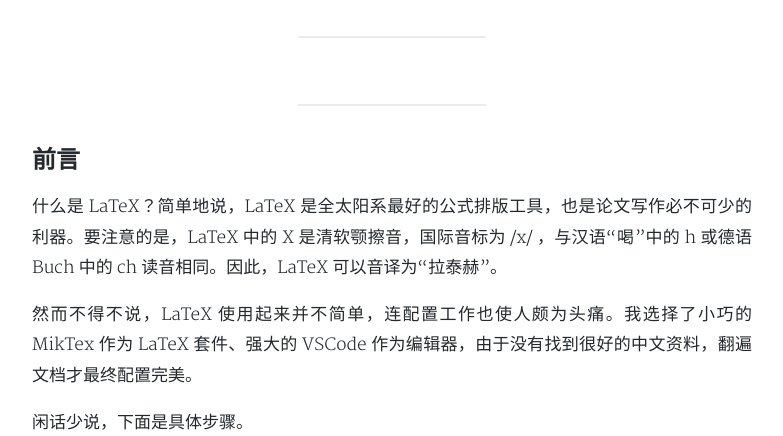
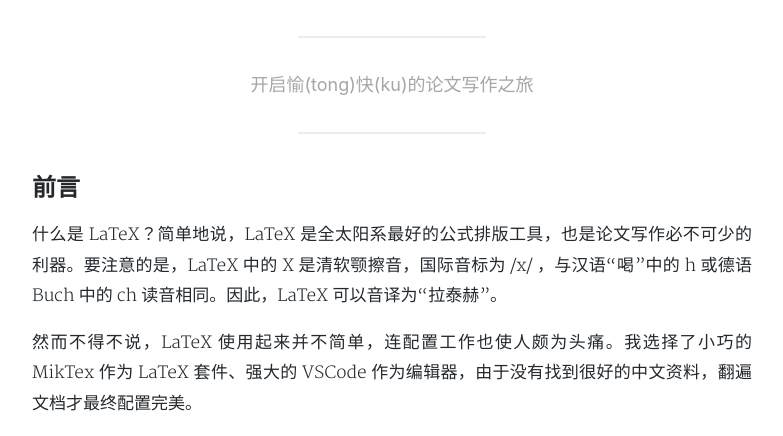
Before and after one commit to Morimiue/mzzx.github.io, a Jekyll site: the page built from _posts/2019-05-14-miktex-vscode.md, in a window 1280 px wide and 900 px high, cut to the strip 464-900 px from the top of the window. Shown: the whole strip, without its empty margins (248-1031 px from the left). Built offline with Jekyll 4.4.1, drawn with Linux system fonts in a browser that asks for light colours; nearby versions of some CDN libraries; comment, search, counter and statistics services are not loaded; a style sheet for code colours, icons or effects is not loaded.

Commit message:
update miktex-vscode

````diff
--- a/_posts/2019-05-14-miktex-vscode.md
+++ b/_posts/2019-05-14-miktex-vscode.md
@@ -1,7 +1,7 @@
 ---
 layout: post
 title: '配置MikTex+VSCode论文写作环境'
-subtitle: ''
+subtitle: '开启愉(tong)快(ku)的论文写作之旅'
 date: 2019-05-14
 categories: ComputerScience
 cover: '../../../assets/img/miktex-vscode-cover.jpg'
@@ -102,4 +102,4 @@
 \end{document}
 ```
 
-![编译结果](../../../assets/img/miktex-vscode-1.jpg)
+![编译结果](../../../assets/img/miktex-vscode-1.png)
````
Also changed, not shown: assets/img/miktex-vscode-1.jpg (deleted).
